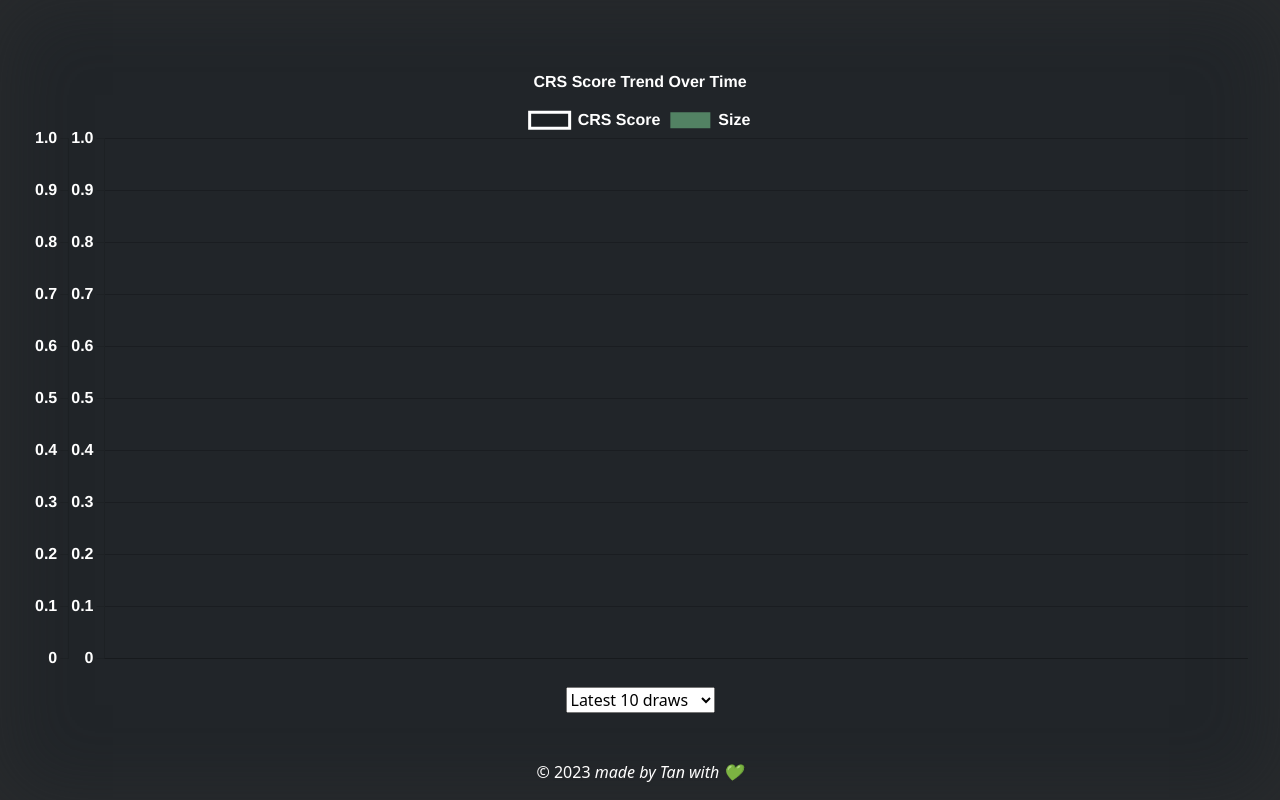
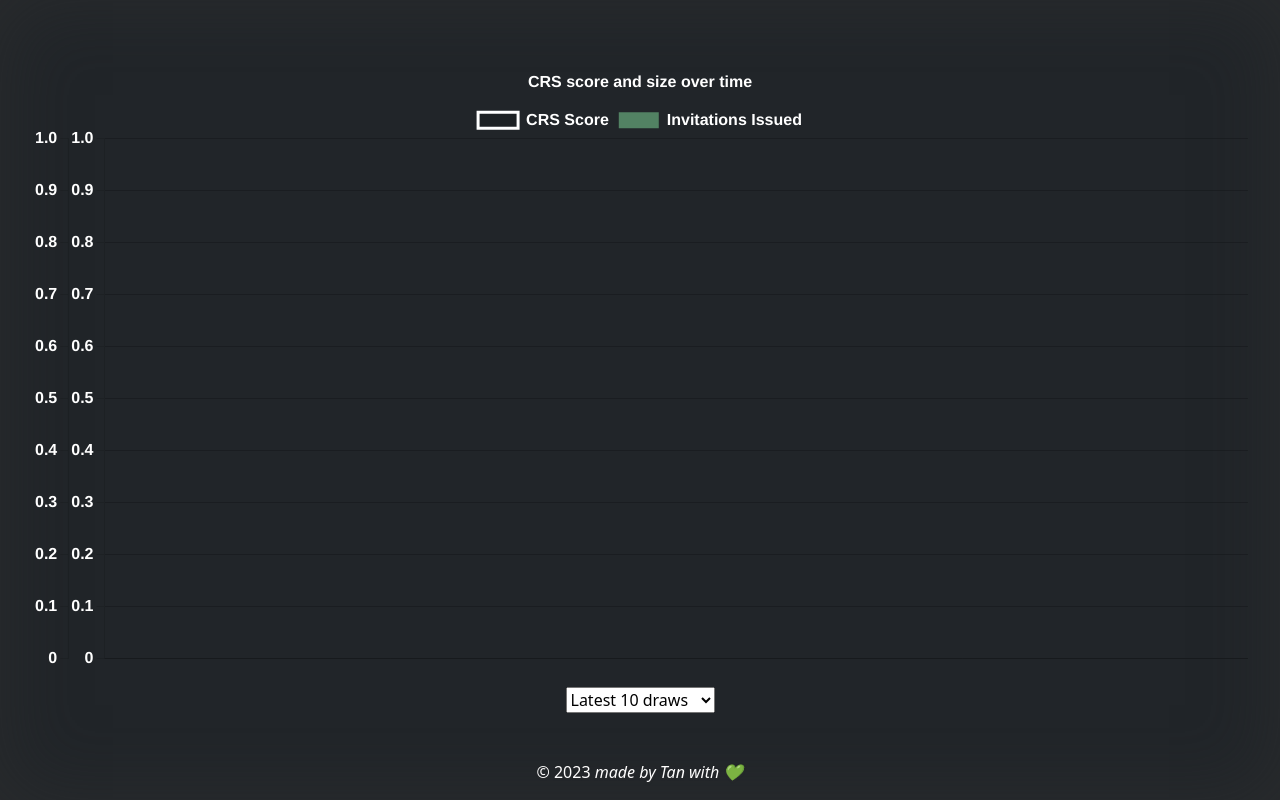
Before and after one commit to johnvu14/johnvu14.github.io, a plain HTML site: page index.html in a window 1280 px wide. Drawn offline with nearby package versions, Linux system fonts and the light colour scheme; no server answers.

Commit message:
update some texts

```diff
--- a/index.html
+++ b/index.html
@@ -47,7 +47,7 @@
 
     <footer class="mt-auto"></footer>
 
-    <script src="index.js?q=vicbevwguz"></script>
+    <script src="index.js?q=1ms23kas0csk"></script>
 </body>
 
 </html>
--- a/index.js
+++ b/index.js
@@ -68,7 +68,7 @@ document.addEventListener('DOMContentLoaded', function () {
         yAxisID: 'y-axis-2',
       },
       {
-        label: 'Size',
+        label: 'Invitations Issued',
         type: 'bar',
         data: [],
         borderColor: color,
@@ -92,7 +92,7 @@ document.addEventListener('DOMContentLoaded', function () {
         responsive: true,
         title: {
           display: true,
-          text: 'CRS Score Trend Over Time',
+          text: 'CRS score and size over time',
         },
         tooltip: {
           callbacks: {
```
